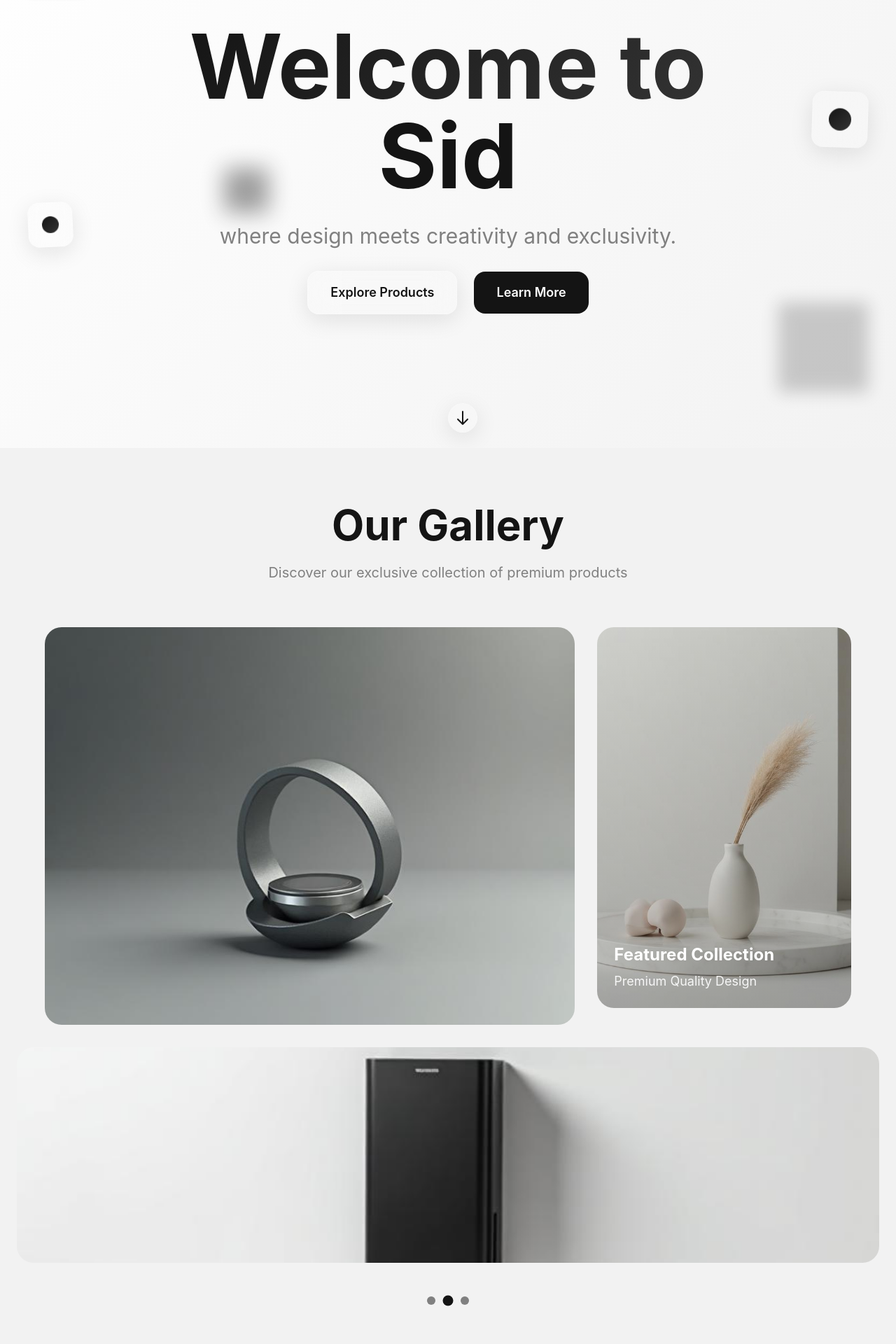
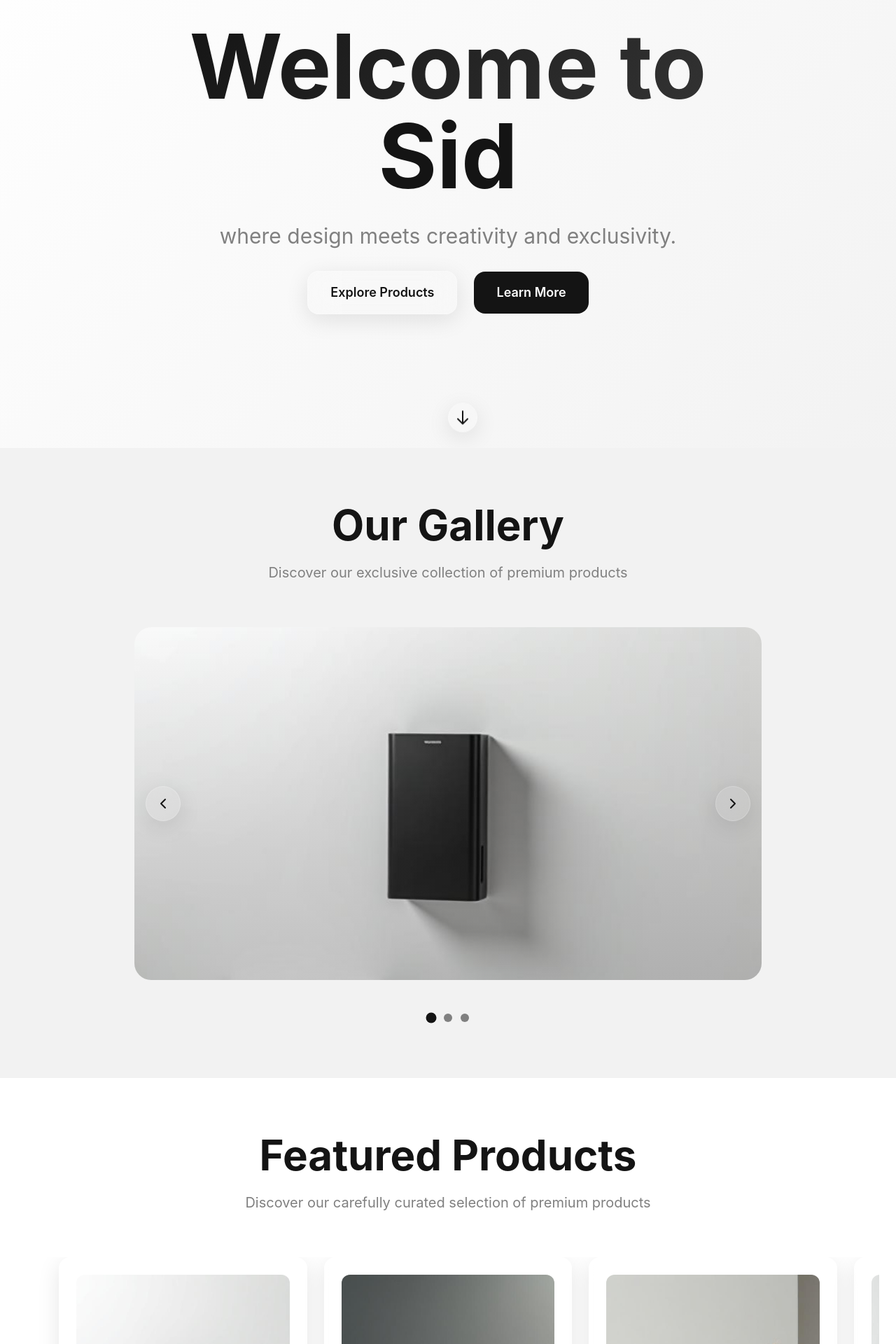
Before and after one commit to sidsai091/sid-glassy-showcase, a React (Vite) app: page / in a window 1280 px wide. Shown: the part 160-2080 px from the top of the page at 70% size. Built offline with nearby package versions, Linux system fonts and the light colour scheme.

Commit message:
Refactor Hero and Gallery sections
Remove floating shapes from Hero section.
Change Gallery section to a single-item carousel.

```diff
--- a/src/components/Gallery.tsx
+++ b/src/components/Gallery.tsx
@@ -1,6 +1,7 @@
 import { motion } from 'framer-motion';
-import { useState, useEffect } from 'react';
+import { useState } from 'react';
 import { useInView } from 'react-intersection-observer';
+import { ChevronLeft, ChevronRight } from 'lucide-react';
 import product1 from '@/assets/product1.jpg';
 import product2 from '@/assets/product2.jpg';
 import product3 from '@/assets/product3.jpg';
@@ -14,12 +15,13 @@ const Gallery = () => {
 
   const images = [product1, product2, product3];
 
-  useEffect(() => {
-    const interval = setInterval(() => {
-      setCurrentImageIndex((prev) => (prev + 1) % images.length);
-    }, 5000);
-    return () => clearInterval(interval);
-  }, [images.length]);
+  const nextImage = () => {
+    setCurrentImageIndex((prev) => (prev + 1) % images.length);
+  };
+
+  const prevImage = () => {
+    setCurrentImageIndex((prev) => (prev - 1 + images.length) % images.length);
+  };
 
   return (
     <section ref={ref} className="py-20 bg-light-grey" id="gallery">
@@ -38,103 +40,39 @@ const Gallery = () => {
           </p>
         </motion.div>
 
-        <div className="grid grid-cols-1 lg:grid-cols-3 gap-8 max-w-6xl mx-auto">
-          {/* Left Side - Single image */}
-          <div className="lg:col-span-2">
-            <motion.div
-              className="relative overflow-hidden rounded-3xl aspect-[4/3]"
-              initial={{ opacity: 0, scale: 0.8 }}
-              animate={inView ? { opacity: 1, scale: 1 } : {}}
-              transition={{ duration: 0.8, delay: 0.2 }}
-              whileHover={{ scale: 1.02 }}
-            >
-              <img
-                src={images[currentImageIndex]}
-                alt="Featured Product"
-                className="w-full h-full object-cover"
-              />
-              <div className="absolute inset-0 bg-gradient-to-t from-pure-dark/20 to-transparent opacity-0 hover:opacity-100 transition-opacity duration-300" />
-              <motion.div
-                className="absolute inset-0 flex items-center justify-center opacity-0 hover:opacity-100 transition-opacity duration-300"
-                whileHover={{ scale: 1.1 }}
-              >
-                <div className="glass rounded-full p-4">
-                  <svg className="w-8 h-8 text-pure-dark" fill="none" stroke="currentColor" viewBox="0 0 24 24">
-                    <path strokeLinecap="round" strokeLinejoin="round" strokeWidth={2} d="M15 12a3 3 0 11-6 0 3 3 0 016 0z" />
-                    <path strokeLinecap="round" strokeLinejoin="round" strokeWidth={2} d="M2.458 12C3.732 7.943 7.523 5 12 5c4.478 0 8.268 2.943 9.542 7-1.274 4.057-5.064 7-9.542 7-4.477 0-8.268-2.943-9.542-7z" />
-                  </svg>
-                </div>
-              </motion.div>
-            </motion.div>
-          </div>
-
-          {/* Right Side - Single tall image */}
+        <div className="relative max-w-4xl mx-auto">
           <motion.div
-            className="relative overflow-hidden rounded-3xl aspect-[3/4] lg:aspect-[2/3]"
-            initial={{ opacity: 0, x: 50 }}
-            animate={inView ? { opacity: 1, x: 0 } : {}}
-            transition={{ duration: 0.8, delay: 0.6 }}
-            whileHover={{ scale: 1.02 }}
+            className="relative overflow-hidden rounded-3xl aspect-[16/9]"
+            initial={{ opacity: 0, scale: 0.8 }}
+            animate={inView ? { opacity: 1, scale: 1 } : {}}
+            transition={{ duration: 0.8, delay: 0.2 }}
           >
             <motion.img
-              src={images[(currentImageIndex + 1) % images.length]}
-              alt="Product 2"
+              key={currentImageIndex}
+              src={images[currentImageIndex]}
+              alt={`Gallery Image ${currentImageIndex + 1}`}
               className="w-full h-full object-cover"
-              key={currentImageIndex}
-              initial={{ opacity: 0, scale: 1.1 }}
-              animate={{ opacity: 1, scale: 1 }}
-              transition={{ duration: 0.8 }}
+              initial={{ opacity: 0 }}
+              animate={{ opacity: 1 }}
+              transition={{ duration: 0.5 }}
             />
-            <div className="absolute inset-0 bg-gradient-to-t from-pure-dark/30 to-transparent" />
-            <motion.div
-              className="absolute bottom-6 left-6 text-pure-white"
-              initial={{ opacity: 0, y: 20 }}
-              animate={{ opacity: 1, y: 0 }}
-              transition={{ delay: 0.8 }}
+            <div className="absolute inset-0 bg-gradient-to-t from-pure-dark/20 to-transparent" />
+
+            {/* Navigation Arrows */}
+            <button
+              onClick={prevImage}
+              className="absolute left-4 top-1/2 transform -translate-y-1/2 glass rounded-full p-3 hover:shadow-glow transition-all duration-300"
             >
-              <h3 className="text-2xl font-bold mb-2">Featured Collection</h3>
-              <p className="text-lg opacity-90">Premium Quality Design</p>
-            </motion.div>
-            <motion.div
-              className="absolute inset-0 flex items-center justify-center opacity-0 hover:opacity-100 transition-opacity duration-300"
-              whileHover={{ scale: 1.1 }}
+              <ChevronLeft className="w-6 h-6 text-pure-dark" />
+            </button>
+            <button
+              onClick={nextImage}
+              className="absolute right-4 top-1/2 transform -translate-y-1/2 glass rounded-full p-3 hover:shadow-glow transition-all duration-300"
             >
-              <div className="glass rounded-full p-4">
-                <svg className="w-8 h-8 text-pure-dark" fill="none" stroke="currentColor" viewBox="0 0 24 24">
-                  <path strokeLinecap="round" strokeLinejoin="round" strokeWidth={2} d="M15 12a3 3 0 11-6 0 3 3 0 016 0z" />
-                  <path strokeLinecap="round" strokeLinejoin="round" strokeWidth={2} d="M2.458 12C3.732 7.943 7.523 5 12 5c4.478 0 8.268 2.943 9.542 7-1.274 4.057-5.064 7-9.542 7-4.477 0-8.268-2.943-9.542-7z" />
-                </svg>
-              </div>
-            </motion.div>
+              <ChevronRight className="w-6 h-6 text-pure-dark" />
+            </button>
           </motion.div>
         </div>
-
-        {/* Bottom Full Width Image */}
-        <motion.div
-          className="mt-8 relative overflow-hidden rounded-3xl aspect-[4/1] w-full"
-          initial={{ opacity: 0, y: 50 }}
-          animate={inView ? { opacity: 1, y: 0 } : {}}
-          transition={{ duration: 0.8, delay: 0.8 }}
-          whileHover={{ scale: 1.01 }}
-        >
-          <img
-            src={images[(currentImageIndex + 2) % images.length]}
-            alt="Product 3"
-            className="w-full h-full object-cover"
-          />
-          <div className="absolute inset-0 bg-gradient-to-t from-pure-dark/20 to-transparent opacity-0 hover:opacity-100 transition-opacity duration-300" />
-          <motion.div
-            className="absolute inset-0 flex items-center justify-center opacity-0 hover:opacity-100 transition-opacity duration-300"
-            whileHover={{ scale: 1.1 }}
-          >
-            <div className="glass rounded-full p-4">
-              <svg className="w-8 h-8 text-pure-dark" fill="none" stroke="currentColor" viewBox="0 0 24 24">
-                <path strokeLinecap="round" strokeLinejoin="round" strokeWidth={2} d="M15 12a3 3 0 11-6 0 3 3 0 016 0z" />
-                <path strokeLinecap="round" strokeLinejoin="round" strokeWidth={2} d="M2.458 12C3.732 7.943 7.523 5 12 5c4.478 0 8.268 2.943 9.542 7-1.274 4.057-5.064 7-9.542 7-4.477 0-8.268-2.943-9.542-7z" />
-              </svg>
-            </div>
-          </motion.div>
-        </motion.div>
 
         {/* Image Indicators */}
         <motion.div
--- a/src/components/Hero.tsx
+++ b/src/components/Hero.tsx
@@ -9,25 +9,6 @@ const Hero = () => {
 
   return (
     <section ref={ref} className="min-h-screen relative overflow-hidden bg-gradient-primary flex items-center justify-center">
-      {/* Animated Background Elements */}
-      <div className="absolute inset-0">
-        <motion.div
-          className="absolute top-20 left-10 w-20 h-20 bg-pure-dark blur-sm transform rotate-45"
-          animate={{ y: [0, -20, 0], opacity: [0.3, 0.6, 0.3] }}
-          transition={{ duration: 4, repeat: Infinity }}
-        />
-        <motion.div
-          className="absolute bottom-20 right-10 w-32 h-32 bg-pure-dark blur-md transform rotate-45"
-          animate={{ y: [0, 20, 0], opacity: [0.2, 0.5, 0.2] }}
-          transition={{ duration: 6, repeat: Infinity, delay: 1 }}
-        />
-        <motion.div
-          className="absolute top-1/2 left-1/4 w-16 h-16 bg-pure-dark blur-lg transform rotate-45"
-          animate={{ x: [0, 30, 0], opacity: [0.4, 0.7, 0.4] }}
-          transition={{ duration: 5, repeat: Infinity, delay: 2 }}
-        />
-      </div>
-
       <div className="container mx-auto px-6 text-center relative z-10">
         <motion.div
           initial={{ opacity: 0, y: 50 }}
@@ -83,27 +64,6 @@ const Hero = () => {
             </motion.button>
           </motion.div>
         </motion.div>
-
-        {/* Floating Elements */}
-        <motion.div
-          className="absolute top-1/4 right-10 hidden lg:block"
-          animate={{ y: [0, -15, 0], rotate: [0, 5, 0] }}
-          transition={{ duration: 4, repeat: Infinity }}
-        >
-          <div className="glass rounded-2xl w-20 h-20 flex items-center justify-center">
-            <div className="w-8 h-8 bg-gradient-dark rounded-full" />
-          </div>
-        </motion.div>
-
-        <motion.div
-          className="absolute bottom-1/4 left-10 hidden lg:block"
-          animate={{ y: [0, 15, 0], rotate: [0, -5, 0] }}
-          transition={{ duration: 5, repeat: Infinity, delay: 1 }}
-        >
-          <div className="glass rounded-2xl w-16 h-16 flex items-center justify-center">
-            <div className="w-6 h-6 bg-gradient-dark rounded-lg" />
-          </div>
-        </motion.div>
       </div>
 
       {/* Scroll Indicator */}
```
